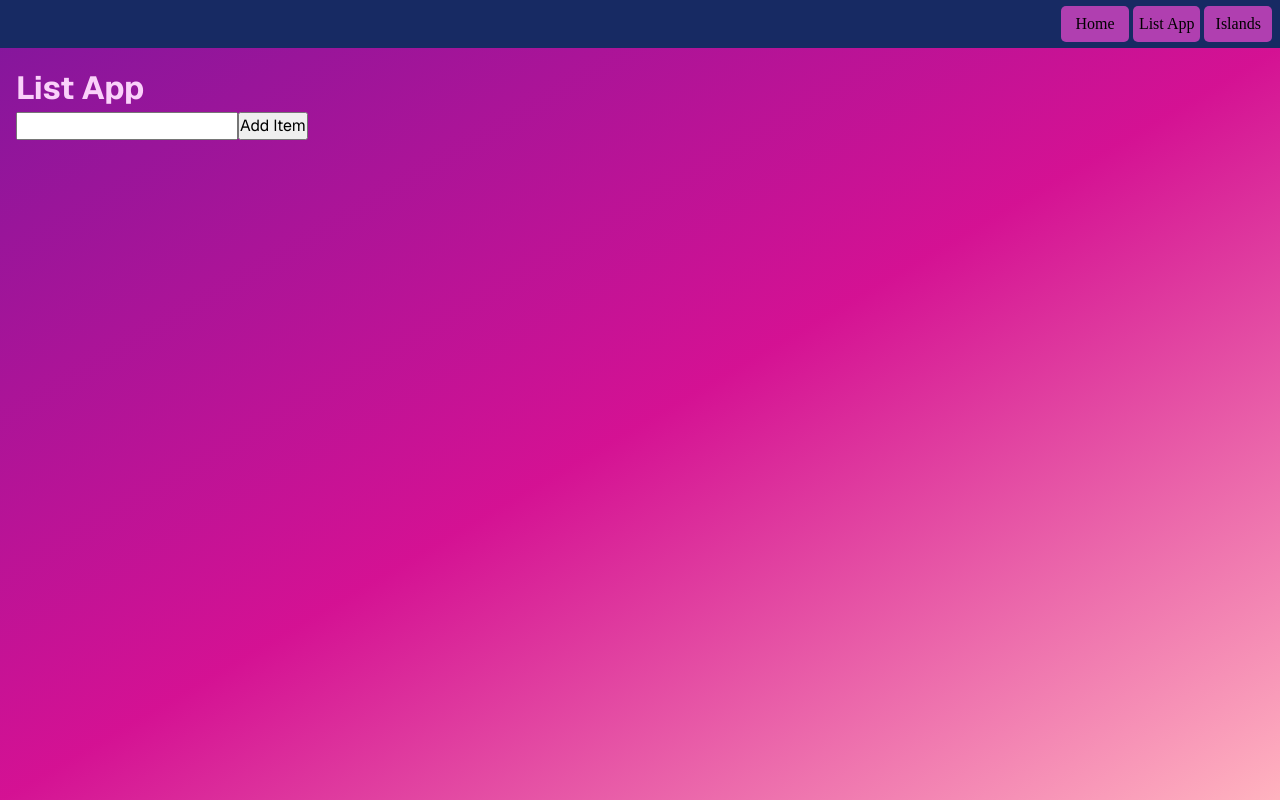
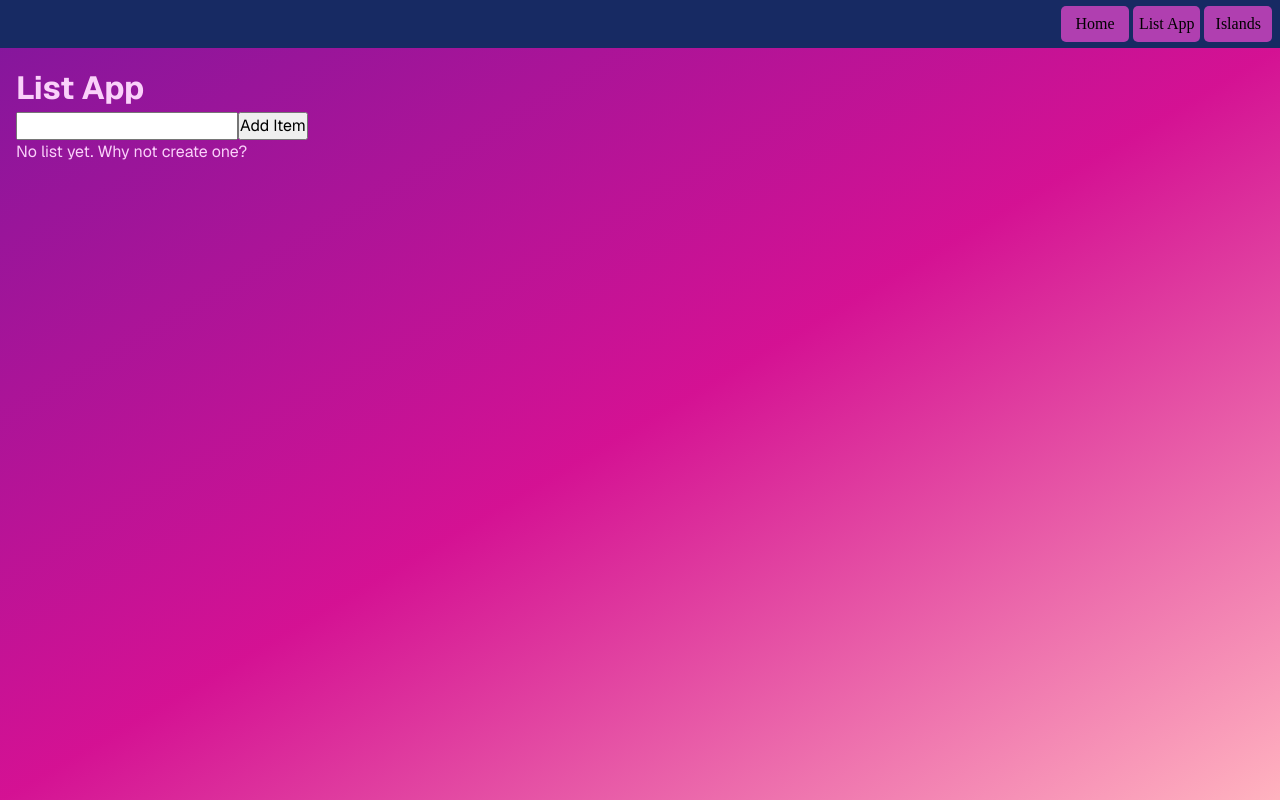
Before and after one commit to franco-ortega/workshop, a Next.js app: page /list in a window 1280 px wide. Built offline with nearby package versions, Linux system fonts and the light colour scheme.

Commit message:
update error handling with ternary to display alt content

```diff
--- a/app/list/page.js
+++ b/app/list/page.js
@@ -51,7 +51,11 @@ export default function Home() {
 
 					<div>
 						<Form handler={addListItem} buttonText={'Add Item'} />
-						{list && <List list={list} />}
+						{list.length ? (
+							<List list={list} />
+						) : (
+							'No list yet. Why not create one?'
+						)}
 					</div>
 				</div>
 			</main>
```
